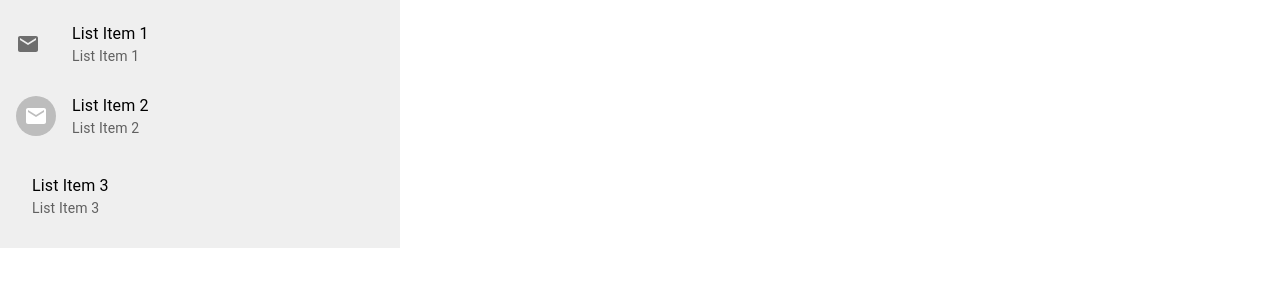
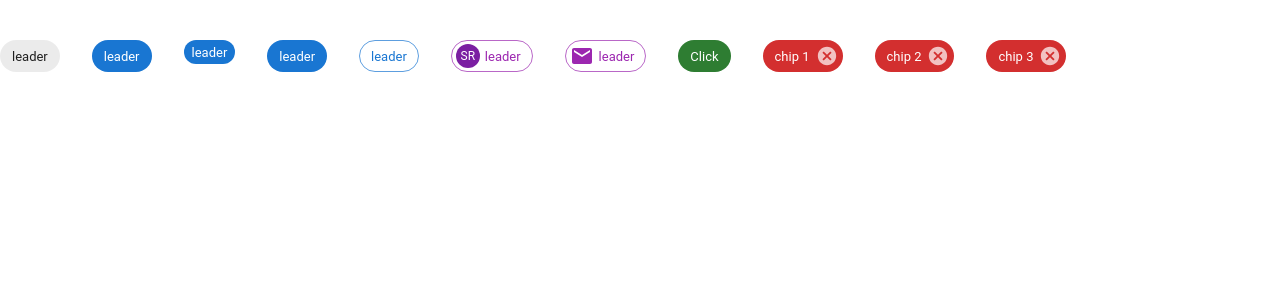
Before and after one commit to SallamRady/React-MUI, a React (Create React App) app: page / in a window 1280 px wide. Shown: the top 300 px of the page. Built offline with nearby package versions, Linux system fonts and the light colour scheme.

Commit message:
Chip Elements

```diff
--- a/src/App.tsx
+++ b/src/App.tsx
@@ -25,6 +25,7 @@ import MUIButtonNavigation from "./components/22.MUIButtonNavigation";
 import MUIAvtar from "./components/23.MUIAvtar";
 import MUIBadge from "./components/24.MUIBadge";
 import MUIList from "./components/25.MUIList";
+import MUIChip from "./components/26.MUIChip";
 
 function App() {
   return (
@@ -54,7 +55,8 @@ function App() {
       {/* <MUIButtonNavigation /> */}
       {/* <MUIAvtar /> */}
       {/* <MUIBadge /> */}
-      <MUIList />
+      {/* <MUIList /> */}
+      <MUIChip />
     </div>
   );
 }
--- /dev/null
+++ b/src/components/26.MUIChip.tsx
@@ -0,0 +1,55 @@
+import { Avatar, Chip, Stack } from "@mui/material";
+import EmailIcon from "@mui/icons-material/Email";
+import { useState } from "react";
+
+export default function MUIChip() {
+  const [chips, setChips] = useState(["chip 1", "chip 2", "chip 3"]);
+
+  const handleDelete = (str: string) => {
+    setChips(chips.filter((c) => c != str));
+  };
+  return (
+    <Stack spacing={4} mt={5} direction={"row"}>
+      {/* label require */}
+      <Chip label="leader" />
+      {/* color: "default" | "primary" | "secondary" | "error" | "info" | "success" | "warning"*/}
+      <Chip label="leader" color="primary" />
+      {/* size : "small" | "medium" */}
+      <Chip label="leader" color="primary" size="small" />
+      {/* variant:"filled" | "outlined" */}
+      <Chip label="leader" color="primary" variant="filled" />
+      <Chip label="leader" color="primary" variant="outlined" />
+      {/* Avatar prop */}
+      <Chip
+        label="leader"
+        color="secondary"
+        variant="outlined"
+        avatar={<Avatar>SR</Avatar>}
+      />
+      {/* icon prop */}
+      <Chip
+        label="leader"
+        color="secondary"
+        variant="outlined"
+        icon={<EmailIcon />}
+      />
+      {/* make it clickable */}
+      <Chip
+        label="Click"
+        color="success"
+        onClick={() => alert("Chip is clicked")}
+      />
+      {/* if we use onDelete chip will add delete bth and on click it will file delete function*/}
+      {chips.map((item) => {
+        return (
+          <Chip
+            key={item}
+            label={item}
+            color="error"
+            onDelete={() => handleDelete(item)}
+          />
+        );
+      })}
+    </Stack>
+  );
+}
```
